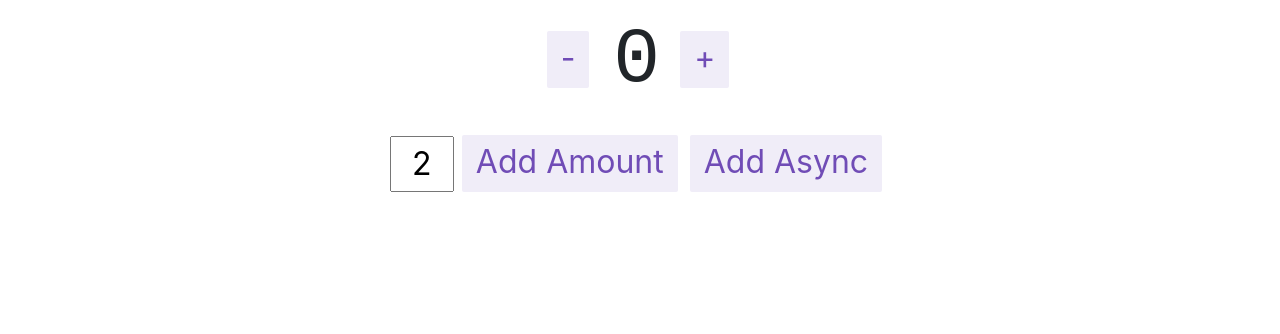
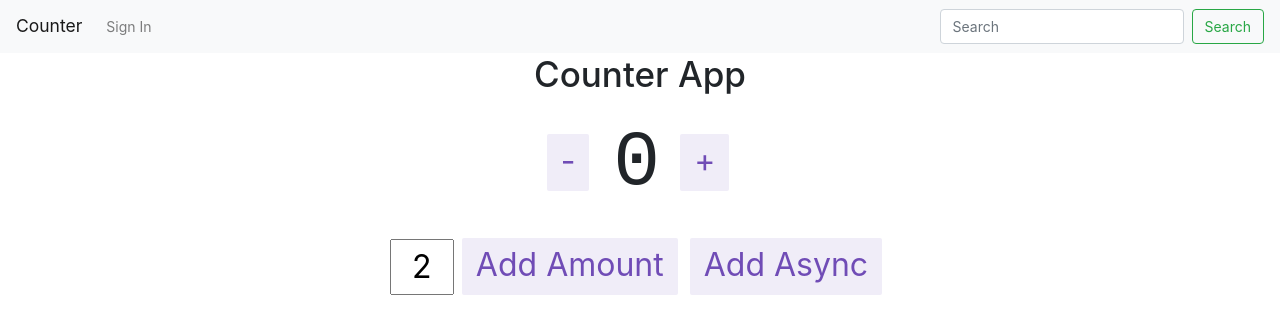
Before and after one commit to PrinceNorin/react-bootstrap-1, a React (Create React App) app: page / in a window 1280 px wide. Shown: the top 334 px of the page. Built offline with nearby package versions, Linux system fonts and the light colour scheme.

Commit message:
add react router

```diff
--- a/package.json
+++ b/package.json
@@ -8,10 +8,12 @@
     "@testing-library/react": "^9.3.2",
     "@testing-library/user-event": "^7.1.2",
     "bootstrap": "4.6.0",
+    "prop-types": "^15.7.2",
     "react": "^17.0.2",
     "react-bootstrap": "^1.6.0",
     "react-dom": "^17.0.2",
     "react-redux": "^7.2.3",
+    "react-router-dom": "^5.2.0",
     "react-scripts": "4.0.3",
     "redux-saga": "^1.1.3"
   },
--- a/src/App.js
+++ b/src/App.js
@@ -1,13 +1,35 @@
 import React from 'react';
-import { Counter } from '~/features/counter/Counter';
+import { BrowserRouter, Switch, Route } from 'react-router-dom';
+import { GlobalLayout } from '~/layouts';
+import NotFound from '~/pages/NotFound';
+import routes from '~/routes';
 
 function App() {
+  const renderRoutes = () => {
+    return routes.map(({ layout, component, ...props }) => {
+      const Layout = layout ? layout : GlobalLayout;
+
+      return (
+        <Route
+          {...props}
+          key={props.path}
+          render={(route) => (
+            <Layout Component={component} route={route} />
+          )}
+        />
+      )
+    })
+  }
+
   return (
-    <div className="App">
-      <header className="App-header">
-        <Counter />
-      </header>
-    </div>
+    <BrowserRouter>
+      <Switch>
+        {renderRoutes()}
+        <Route render={(route) => (
+          <GlobalLayout Component={NotFound} route={route} />
+        )} />
+      </Switch>
+    </BrowserRouter>
   );
 }
 
--- /dev/null
+++ b/src/components/Navigation.jsx
@@ -0,0 +1,25 @@
+import React from 'react';
+import { Link } from 'react-router-dom';
+
+export default function Navigation() {
+  return (
+    <nav className="navbar navbar-expand-lg navbar-light bg-light">
+      <Link className="navbar-brand" to="/">Counter</Link>
+      <button className="navbar-toggler" type="button" data-toggle="collapse" data-target="#navbarSupportedContent" aria-controls="navbarSupportedContent" aria-expanded="false" aria-label="Toggle navigation">
+        <span className="navbar-toggler-icon"></span>
+      </button>
+
+      <div className="collapse navbar-collapse" id="navbarSupportedContent">
+        <ul className="navbar-nav mr-auto">
+          <li className="nav-item">
+            <Link className="nav-link" to="/login">Sign In</Link>
+          </li>
+        </ul>
+        <form className="form-inline my-2 my-lg-0">
+          <input className="form-control mr-sm-2" type="search" placeholder="Search" aria-label="Search" />
+          <button className="btn btn-outline-success my-2 my-sm-0" type="submit">Search</button>
+        </form>
+      </div>
+    </nav>
+  );
+}
--- /dev/null
+++ b/src/layouts/AppLayout.jsx
@@ -0,0 +1,23 @@
+import React from 'react';
+import PropTypes from 'prop-types';
+import Navigation from '~/components/Navigation';
+
+export function AppLayout({ Component, route }) {
+  return (
+    <div>
+      <Navigation />
+      <div className="container">
+        <div className="row">
+          <div className="col-12">
+            <Component route={route} />
+          </div>
+        </div>
+      </div>
+    </div>
+  );
+}
+
+AppLayout.propTypes = {
+  route: PropTypes.any.isRequired,
+  Component: PropTypes.any.isRequired
+};
--- /dev/null
+++ b/src/layouts/GlobalLayout.jsx
@@ -0,0 +1,15 @@
+import React from 'react';
+import PropTypes from 'prop-types';
+
+export function GlobalLayout({ Component, route }) {
+  return (
+    <div>
+      <Component route={route} />
+    </div>
+  );
+}
+
+GlobalLayout.propTypes = {
+  route: PropTypes.any.isRequired,
+  Component: PropTypes.any.isRequired
+};
--- /dev/null
+++ b/src/layouts/index.js
@@ -0,0 +1,2 @@
+export { AppLayout } from './AppLayout';
+export { GlobalLayout } from './GlobalLayout';
--- /dev/null
+++ b/src/pages/Home.jsx
@@ -0,0 +1,11 @@
+import React from 'react';
+import { Counter } from '~/features/counter/Counter';
+
+export default function Home() {
+  return (
+    <div>
+      <h1 className="text-center">Counter App</h1>
+      <Counter />
+    </div>
+  );
+}
--- /dev/null
+++ b/src/pages/NotFound.jsx
@@ -0,0 +1,10 @@
+import React from 'react';
+import styles from './NotFound.module.css';
+
+export default function NotFound() {
+  return (
+    <div className={styles.error}>
+      <h1 className="text-center">404 Page not found!</h1>
+    </div>
+  );
+}
--- /dev/null
+++ b/src/pages/NotFound.module.css
@@ -0,0 +1,6 @@
+.error {
+  height: 100vh;
+  display: flex;
+  align-items: center;
+  justify-content: center;
+}
--- /dev/null
+++ b/src/pages/SignIn.jsx
@@ -0,0 +1,27 @@
+import React from 'react';
+import styles from './SignIn.module.css';
+
+export default function SignIn() {
+  return (
+    <div className={styles.signin}>
+      <div className="card">
+        <div className="card-body">
+          <h3 className="card-title text-center">Sign In</h3>
+          <form>
+            <div className="form-group">
+              <label htmlFor="email">Email</label>
+              <input type="email" name="email" className="form-control" />
+            </div>
+            <div className="form-group">
+              <label htmlFor="password">Password</label>
+              <input type="password" name="password" className="form-control" />
+            </div>
+            <div className="form-group">
+              <button type="submit" className="btn btn-primary w-100">Sign In</button>
+            </div>
+          </form>
+        </div>
+      </div>
+    </div>
+  );
+}
--- /dev/null
+++ b/src/pages/SignIn.module.css
@@ -0,0 +1,15 @@
+.signin {
+  display: flex;
+  height: 100vh;
+  background: #f2f2f2;
+  align-items: center;
+  justify-content: center;
+}
+
+.signin > div {
+  width: 400px;
+}
+
+.signin h3 {
+  margin-bottom: 50px;
+}
--- /dev/null
+++ b/src/routes/index.js
@@ -0,0 +1,20 @@
+import { AppLayout, GlobalLayout } from '~/layouts';
+import SignIn from '~/pages/SignIn';
+import Home from '~/pages/Home';
+
+export const routes = [
+  {
+    component: Home,
+    exact: true,
+    path: '/',
+    layout: AppLayout
+  },
+  {
+    component: SignIn,
+    exact: true,
+    path: '/login',
+    layout: GlobalLayout
+  }
+];
+
+export default routes;
```
Also changed, not shown: 1 other file (tests, documents, lock files or other folders).
